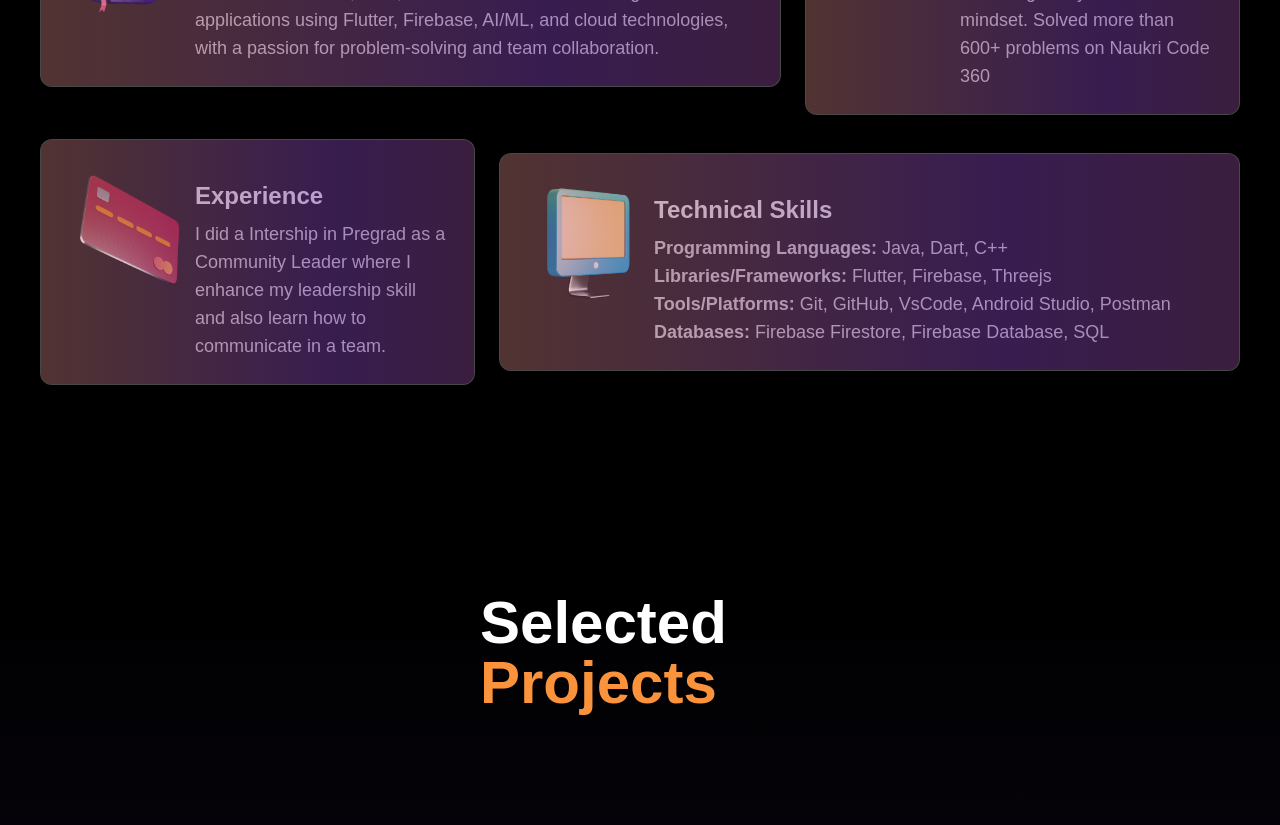
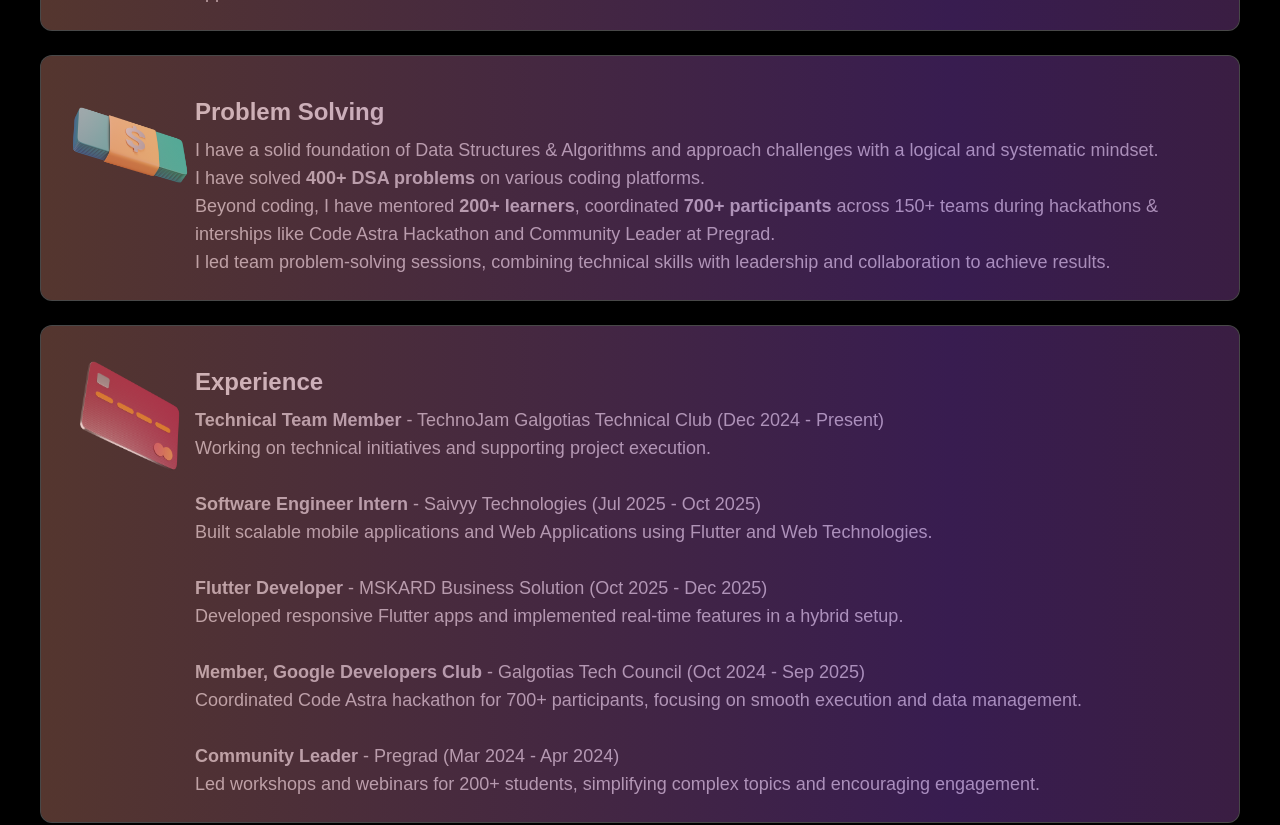
Before and after one commit to Raikant59/raikant-chaudhary-portfolio, a Next.js app: page / in a window 1280 px wide. Shown: the part 1260-2085 px from the top of the page. Built offline with nearby package versions, Linux system fonts and the light colour scheme.

Commit message:
About section update and Add coding profiles in footer

```diff
--- a/src/components/About.tsx
+++ b/src/components/About.tsx
@@ -16,53 +16,81 @@ const About = () => {
        <div className="px-6 md:p-0 grid md:grid-cols-8 gap-6 place-items-center">
 
 
-            <div className="w-full md:col-span-5 relative bg-white/10 backdrop-blur-lg border border-white/20 rounded-xl overflow-hidden">
+            <div className="w-full md:col-span-10 relative bg-white/10 backdrop-blur-lg border border-white/20 rounded-xl overflow-hidden">
                 <div className="absolute inset-0 bg-gradient-to-r from-orange-400 via-purple-700 to-orange-800 opacity-30 animate-gradient-xy"></div>
                   <div className="flex flex-row p-6">
                     <Image src={book} alt="book" className="w-auto h-[130px]"/>
                     <div className="flex flex-col mt-4">
                         <h2 className="text-2xl font-bold text-white/80">Education</h2>
-                        <p className="text-lg text-white/70 mt-2 ">B.Tech CSE student at Galgotias University (CGPA: 8.63) with strong foundations in Java, DSA, and OOPs. Skilled in building scalable applications using Flutter, Firebase, AI/ML, and cloud technologies, with a passion for problem-solving and team collaboration.</p>
+                        <p className="text-lg text-white/70 mt-2 ">Bachelor of Technology in Computer Science Engineering, Galgotias University (CGPA: 8.63). Strong foundation in Java, Data Structures & Algorithms, and OOPs, with practical exposure to Flutter, Firebase, Web Technologies, Testing and AI-based applications.</p>
                     </div>
                   </div>
             </div>
 
 
-            <div className="w-full md:col-span-3 relative bg-white/10 backdrop-blur-lg border border-white/20 rounded-xl overflow-hidden">
+            <div className="w-full md:col-span-10 relative bg-white/10 backdrop-blur-lg border border-white/20 rounded-xl overflow-hidden">
                 <div className="absolute inset-0 bg-gradient-to-r from-orange-400 via-purple-700 to-orange-800 opacity-30 animate-gradient-xy"></div>
                   <div className="flex flex-row p-6">
                     <Image src={finance} alt="book" className="w-auto h-[130px]"/>
                     <div className="flex flex-col mt-4">
                         <h2 className="text-2xl font-bold text-white/80">Problem Solving</h2>
-                        <p className="text-lg text-white/70 mt-2 ">I have a good command on DSA. I approach challenges with a logical/systematic mindset. Solved more than 600+ problems on Naukri Code 360</p>
+                        <p className="text-lg text-white/70 mt-2 ">I have a solid foundation of Data Structures & Algorithms and approach challenges with a logical and systematic mindset.
+                        <br/>I have solved <strong>400+ DSA problems</strong> on various coding platforms.
+                        <br/>Beyond coding, I have mentored <strong>200+ learners</strong>, coordinated <strong>700+ participants</strong> across 150+ teams during hackathons & interships like Code Astra Hackathon and Community Leader at Pregrad.
+                        <br/>I led team problem-solving sessions, combining technical skills with leadership and collaboration to achieve results.</p>
                     </div>
                   </div>
             </div>
 
 
-            <div className="w-full md:col-span-3 relative bg-white/10 backdrop-blur-lg border border-white/20 rounded-xl overflow-hidden">
+            <div className="w-full md:col-span-10 relative bg-white/10 backdrop-blur-lg border border-white/20 rounded-xl overflow-hidden">
                 <div className="absolute inset-0 bg-gradient-to-r from-orange-400 via-purple-700 to-orange-800 opacity-30 animate-gradient-xy"></div>
                   <div className="flex flex-row p-6">
                     <Image src={card} alt="book" className="w-auto h-[130px]"/>
                     <div className="flex flex-col mt-4">
                         <h2 className="text-2xl font-bold text-white/80">Experience</h2>
-                        <p className="text-lg text-white/70 mt-2 ">I did a Intership in Pregrad as a Community Leader where I enhance my leadership skill and also learn how to communicate in a team.</p>
+                        <ol className="text-lg text-white/70 mt-2">
+                          <li>
+                            <strong>Technical Team Member</strong> - TechnoJam Galgotias Technical Club (Dec 2024 - Present)<br/>
+                            Working on technical initiatives and supporting project execution.
+                          </li>
+                          <br/>
+                          <li>
+                            <strong>Software Engineer Intern</strong> - Saivyy Technologies (Jul 2025 - Oct 2025)<br/>
+                            Built scalable mobile applications and Web Applications using Flutter and Web Technologies.
+                          </li>
+                          <br/>
+                          <li>
+                            <strong>Flutter Developer</strong> - MSKARD Business Solution (Oct 2025 - Dec 2025)<br/>
+                            Developed responsive Flutter apps and implemented real-time features in a hybrid setup.
+                          </li>
+                          <br/>
+                          <li>
+                            <strong>Member, Google Developers Club</strong> - Galgotias Tech Council (Oct 2024 - Sep 2025)<br/>
+                            Coordinated Code Astra hackathon for 700+ participants, focusing on smooth execution and data management.
+                          </li>
+                          <br/>
+                          <li>
+                            <strong>Community Leader</strong> - Pregrad (Mar 2024 - Apr 2024)<br/>
+                            Led workshops and webinars for 200+ students, simplifying complex topics and encouraging engagement.
+                          </li>
+                        </ol>
                     </div>
                   </div>
             </div>
 
 
-            <div className="w-full md:col-span-5 relative bg-white/10 backdrop-blur-lg border border-white/20 rounded-xl overflow-hidden">
+            <div className="w-full md:col-span-10 relative bg-white/10 backdrop-blur-lg border border-white/20 rounded-xl overflow-hidden">
                 <div className="absolute inset-0 bg-gradient-to-r from-orange-400 via-purple-700 to-orange-800 opacity-30 animate-gradient-xy"></div>
                   <div className="flex flex-row p-6">
                     <Image src={pc} alt="book" className="w-auto h-[130px]"/>
                     <div className="flex flex-col mt-4">
                         <h2 className="text-2xl font-bold text-white/80">Technical Skills</h2>
                         <p className="text-lg text-white/70 mt-2">
-                            <strong>Programming Languages:</strong> Java, Dart, C++ <br />
-                            <strong>Libraries/Frameworks:</strong> Flutter, Firebase, Threejs<br />
-                            <strong>Tools/Platforms:</strong> Git, GitHub, VsCode, Android Studio, Postman <br />
-                            <strong>Databases:</strong> Firebase Firestore, Firebase Database, SQL
+                          <strong>Languages: </strong> Java, Dart, SQL(Basics), Python(Basics) <br/>
+                          <strong>Tools/Platforms: </strong> Git, GitHub, Postman, Android Studio, Visual Studio Code, Selenium <br/>
+                          <strong>Development: </strong> Flutter, Firebase, REST APIs, LLM APIs Integration <br/>
+                          <strong>Core CS Fundamentals: </strong> Data Structures & Algorithms, OOPs, DBMS, Software Development Life Cycle, Software Testing
                         </p>
                     </div>
                   </div>
--- a/src/components/Footer.tsx
+++ b/src/components/Footer.tsx
@@ -1,5 +1,5 @@
 import React from 'react';
-import { FaLinkedin,FaGithub,FaInstagram} from 'react-icons/fa';
+import { FaLinkedin,FaGithub,FaInstagram, FaCode} from 'react-icons/fa';
 
 const Footer = () => {
   return (
@@ -13,7 +13,10 @@ const Footer = () => {
           <a href="https://github.com/Raikant59" className='hover:text-gray-300'>
                <FaGithub size={24}/>
           </a>
-            <a href="https://www.instagram.com/chaudhary_rekant_pawar?igsh=MXdvOHp5bjNoZXRiOA==" className='hover:text-gray-300'>
+          <a href="https://leetcode.com/u/Raikantchaudhary12/" className='hover:text-gray-300'>
+               <FaCode size={24}/>
+          </a>
+          <a href="https://www.instagram.com/rekantt_chaudhary01" className='hover:text-gray-300'>
                <FaInstagram size={24}/>
           </a>
         </div>
--- a/src/components/Projects.tsx
+++ b/src/components/Projects.tsx
@@ -2,7 +2,6 @@
 import Image from "next/image";
 import {motion} from "framer-motion";
 import insta from "../assets/Project1.jpg";
-import portfo from "../assets/Project3.png";
 import Pace from "../assets/PACE.png";
 import news from "../assets/newsapp.jpg";
 import Apna from "../assets/Chatbot.jpg";
@@ -26,20 +25,20 @@ const projects = [
         src: Apna,
     },
         {
+        title: "Food Catering App",
+        desc:"Food Catering App is a responsive Flutter application built from Figma designs, featuring platter selection, order flow, and review screens. I implemented dynamic guest-based pricing, smooth page and item animations, and input validations to ensure a seamless, production-ready ordering experience across devices.",
+        devstack:" Flutter, Dart, Android Studio",
+        link:"https://github.com/Raikant59/Food-Catering-App",
+        git:"https://github.com/Raikant59/Food-Catering-App",
+        src: Food,
+    },
+    {
         title: "Social Media App - Instagram Clone",
         desc: "Social Media App is a fully responsive, real-time application supporting Android, iOS, and Web. It features secure authentication, post sharing with likes and comments, user search and follow system, and live updates for posts, followers, and interactions—all synced instantly in real time.",
         devstack:"Flutter, Dart, Firebase, Provider, Android Studio",
         link:"https://github.com/Raikant59/Social-Media-App",
         git:"https://github.com/Raikant59/Social-Media-App",
         src: insta,
-    },
-    {
-        title: "Food Catering App",
-        desc:"Food Catering App is a responsive Flutter application built from Figma designs, featuring platter selection, order flow, and review screens. I implemented dynamic guest-based pricing, smooth page and item animations, and input validations to ensure a seamless, production-ready ordering experience across devices.",
-        devstack:" Flutter, Dart, Android Studio",
-        link:"https://github.com/Raikant59/Food-Catering-App",
-        git:"https://github.com/Raikant59/Food-Catering-App",
-        src: Food,
     },
     {
         title: "News App",
```
Lines whose indentation alone changed are shown as unchanged.
